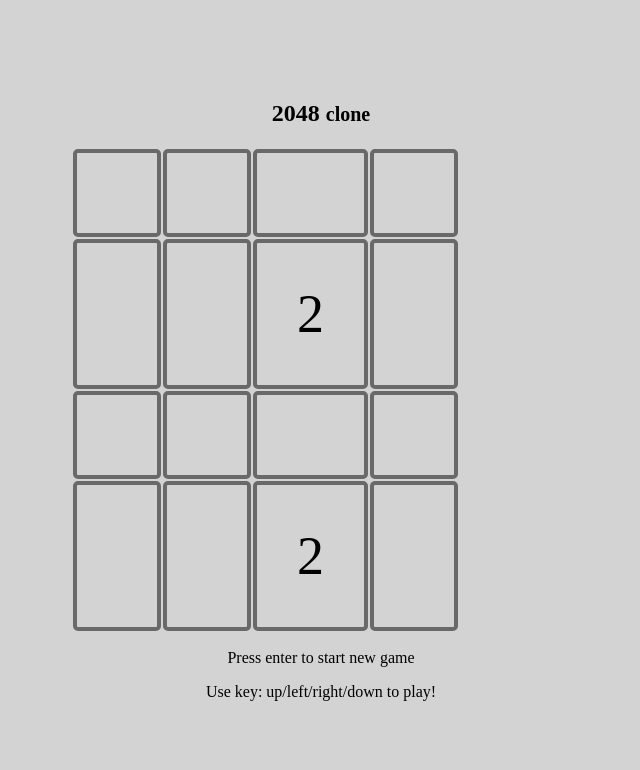
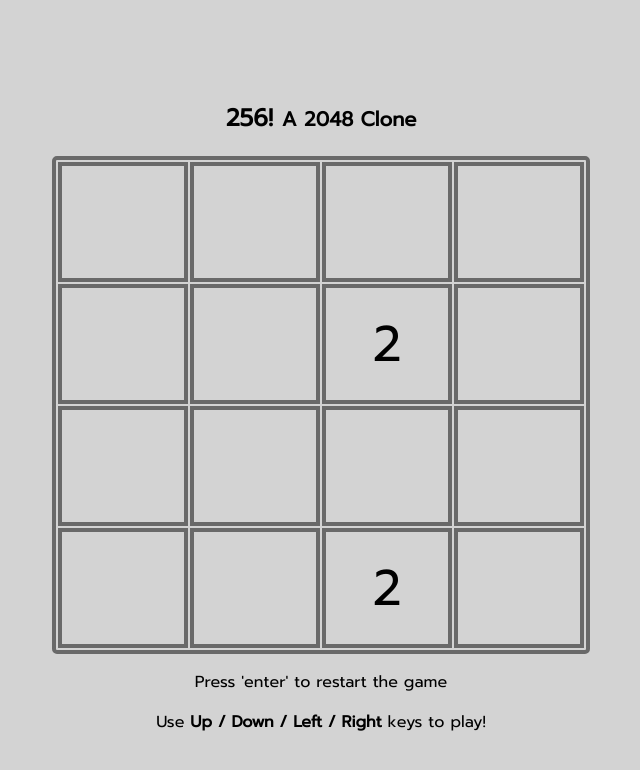
Before and after one commit to imdmitri1/2048, a plain HTML site: page index.html in a window 1280 px wide. Shown: the whole page, without its empty margins (319-959 px from the left). Drawn offline with nearby package versions, Linux system fonts and the light colour scheme.

Commit message:
some changes to interface

```diff
--- a/css/style.css
+++ b/css/style.css
@@ -1,16 +1,28 @@
 body {
   background-color: lightgray;
   margin: 100px auto;
-  max-width: 500px;
+  max-width: 900px;
   text-align: center;
+  font-family: 'Prompt', sans-serif;
+  min-width: 560px;
 }
 
 table {
+  margin: 0 auto;
 }
 
-table * {
+table  {
   border: 4px solid dimgrey;
-  padding: 40px;
+  /*padding: 40px;*/
   border-radius: 5px;
-  font-size: 1.5em;
+  font-size: 50px;
 }
+
+tr{
+  height: 120px;
+}
+
+td {
+  width: 120px;
+    border: 4px solid dimgrey;
+}
--- a/index.html
+++ b/index.html
@@ -17,41 +17,41 @@
   <script src="js/underscore.js"></script>
   <script src="js/game.js"></script>
   <script src="js/application.js"></script>
-
+<link href="https://fonts.googleapis.com/css?family=Prompt" rel="stylesheet">
   <title>256!</title>
 </head>
 <body>
 
-<h2>2048 <small>clone</small> </h2>
+<h2>256! <small>A 2048 Clone</small> </h2>
 
 <table>
   <tr>
-    <td id="c1"> </td>
-    <td id="c2"> </td>
-    <td id="c3"> </td>
-    <td id="c4"> </td>
+    <td id="c1">&nbsp;</td>
+    <td id="c2">&nbsp;</td>
+    <td id="c3">&nbsp;</td>
+    <td id="c4">&nbsp;</td>
   </tr>
   <tr>
-    <td id="c5"> </td>
-    <td id="c6"> </td>
-    <td id="c7"> </td>
-    <td id="c8"> </td>
+    <td id="c5">&nbsp;</td>
+    <td id="c6">&nbsp;</td>
+    <td id="c7">&nbsp;</td>
+    <td id="c8">&nbsp;</td>
   </tr>
   <tr>
-    <td id="c9"> </td>
-    <td id="c10"> </td>
-    <td id="c11"> </td>
-    <td id="c12"> </td>
+    <td id="c9">&nbsp;</td>
+    <td id="c10">&nbsp;</td>
+    <td id="c11">&nbsp;</td>
+    <td id="c12">&nbsp;</td>
   </tr>
   <tr>
-    <td id="c13"> </td>
-    <td id="c14"> </td>
-    <td id="c15"> </td>
-    <td id="c16"> </td>
+    <td id="c13">&nbsp;</td>
+    <td id="c14">&nbsp;</td>
+    <td id="c15">&nbsp;</td>
+    <td id="c16">&nbsp;</td>
   </tr>
 </table>
-<p>Press enter to start new game</p>
-<p>Use key: up/left/right/down to play!</p>
+<p>Press 'enter' to restart the game</p>
+<p>Use <strong> Up / Down / Left / Right</strong> keys to play!</p>
 
 </body>
 </html>
--- a/js/application.js
+++ b/js/application.js
@@ -10,11 +10,13 @@ $(document).ready(function() {
   });
 
   Mousetrap.bind('up', function() {
+    event.preventDefault();
     game.moveUp();
     game.updateBoard();
   });
 
   Mousetrap.bind('left', function() {
+    event.preventDefault();
     game.moveLeft();
     game.updateBoard();
   });
--- a/js/game.js
+++ b/js/game.js
@@ -46,6 +46,9 @@ Game.prototype.vertical_arrays = function(){
      return _.zip.apply(_, this.horizontal_arrays())
 }
 
+// ***************
+
+// fix this method for not adding number if
 Game.prototype.addNumber = function(){
   var n = false;
   do {
@@ -66,6 +69,10 @@ Game.prototype.updateBoard = function(){
       $(`#c${i+1}`).text("")   //css("visibility","hidden")
     }
   }
+}
+
+Game.prototype.gameOver = function(){
+//
 }
 
 // ************* collapsing methods: ********************
```
